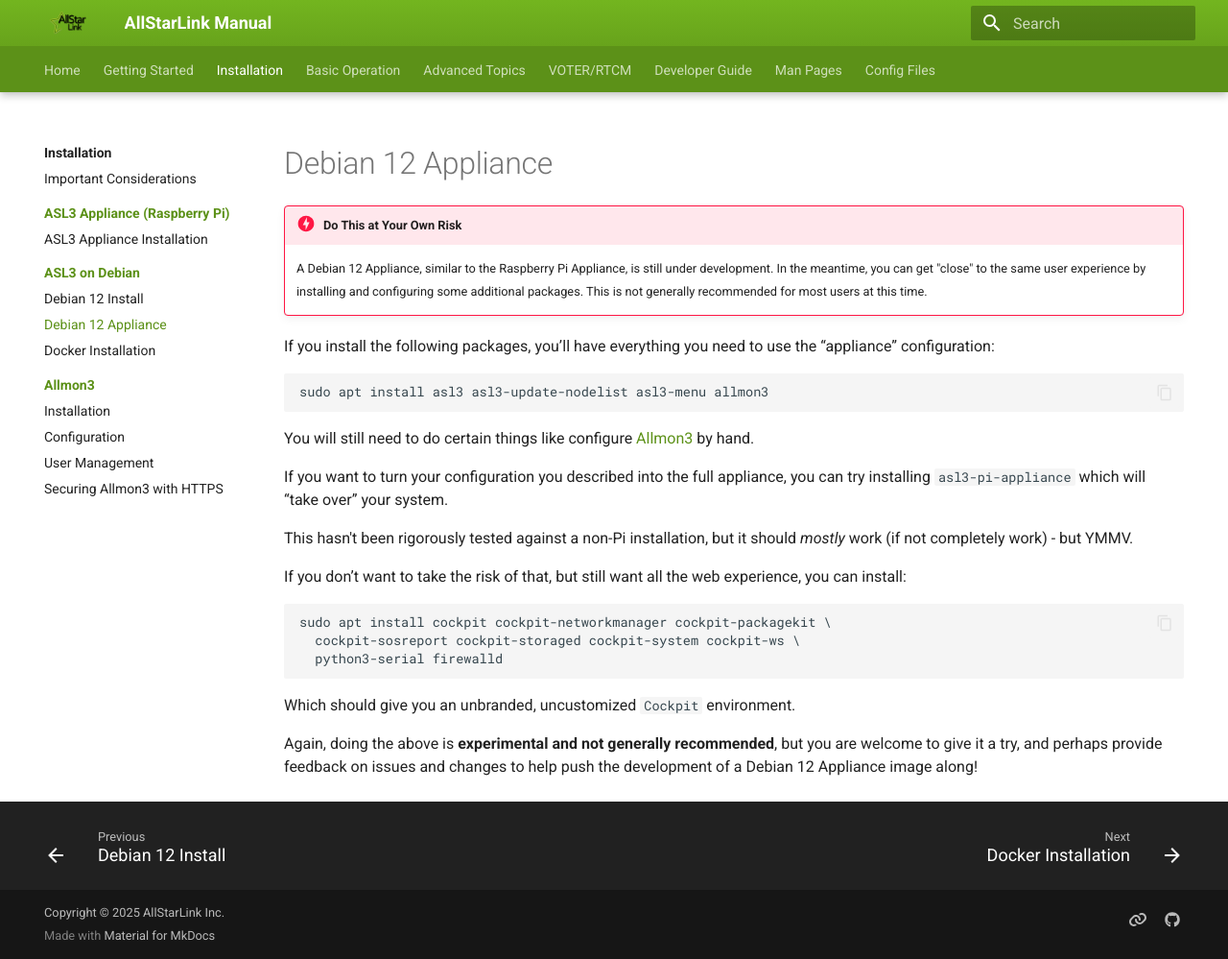
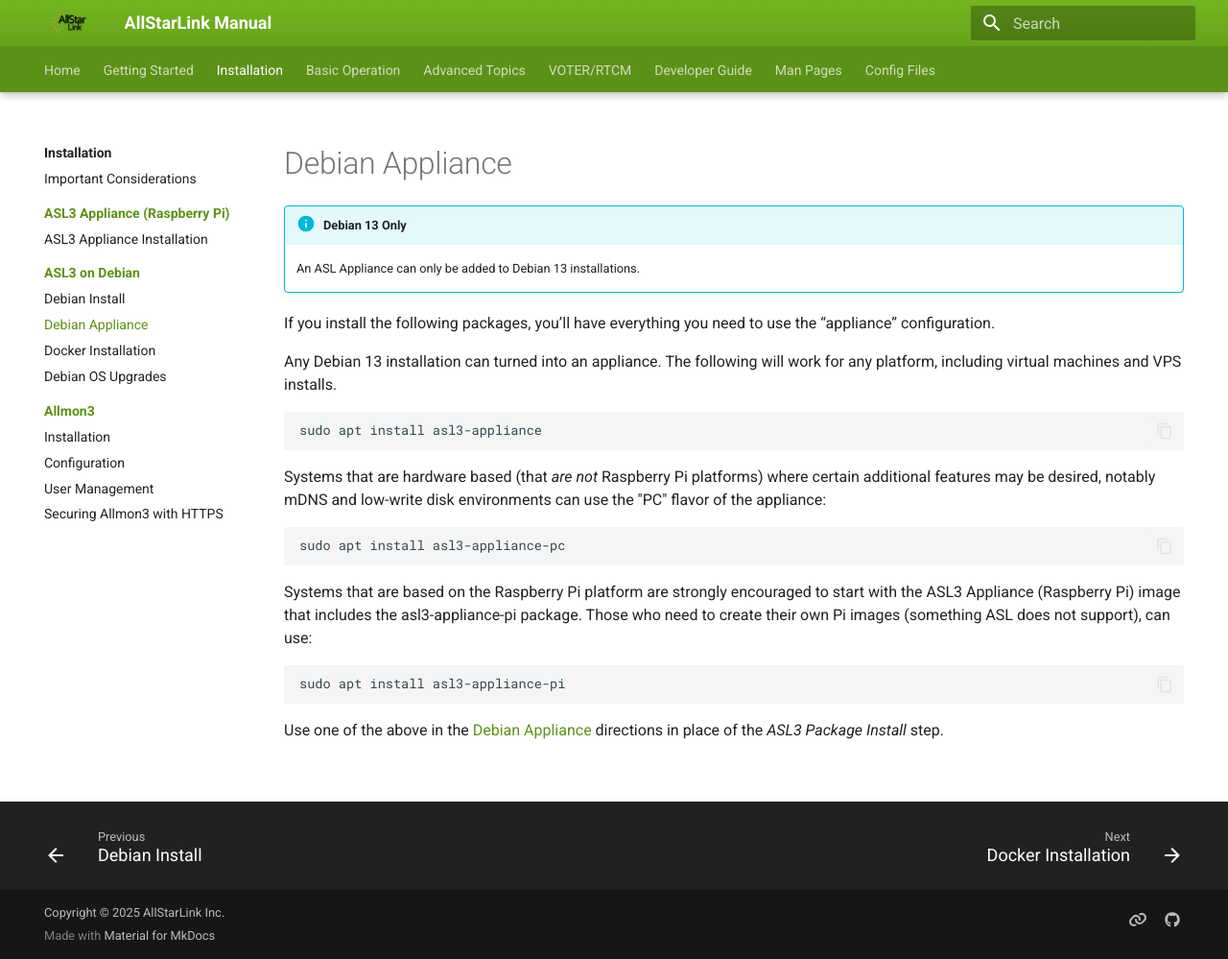
Before and after one commit to AllStarLink/ASL3-Manual, an MkDocs documentation site: the page built from docs/install/debian/deb-appliance.md, in a window 1280 px wide and 999 px high. Shown: the whole window at 96% size. Built offline with MkDocs 1.6.1 and Material for MkDocs 9.7.7, drawn with Linux system fonts in a browser that asks for light colours.

Commit message:
Add Documentation for Trixie Support (#202)

````diff
--- a/docs/install/debian/deb-appliance.md
+++ b/docs/install/debian/deb-appliance.md
@@ -1,28 +1,30 @@
-# Debian 12 Appliance
+# Debian Appliance
 
-!!! danger "Do This at Your Own Risk"
-    A Debian 12 Appliance, similar to the Raspberry Pi Appliance, is still under development. In the meantime, you can get "close" to the same user experience by installing and configuring some additional packages. This is not generally recommended for most users at this time.
+!!! info "Debian 13 Only"
+    An ASL Appliance can only be added to Debian 13 installations.
 
-If you install the following packages, you’ll have everything you need to use the “appliance” configuration:
+If you install the following packages, you’ll have everything you need to use the “appliance” configuration.
 
-```
-sudo apt install asl3 asl3-update-nodelist asl3-menu allmon3
+Any Debian 13 installation can turned into an appliance. The following
+will work for any platform, including virtual machines and VPS installs.
+```bash
+sudo apt install asl3-appliance
 ```
 
-You will still need to do certain things like configure [Allmon3](../../allmon3/index.md) by hand.
+Systems that are hardware based (that _are not_ Raspberry Pi platforms) where certain additional features
+may be desired, notably mDNS and low-write disk environments can
+use the "PC" flavor of the appliance:
 
-If you want to turn your configuration you described into the full appliance, you can try installing `asl3-pi-appliance` which will “take over” your system.
-
-This hasn't been rigorously tested against a non-Pi installation, but it should *mostly* work (if not completely work) - but YMMV.
-
-If you don’t want to take the risk of that, but still want all the web experience, you can install:
-
-```
-sudo apt install cockpit cockpit-networkmanager cockpit-packagekit \
-  cockpit-sosreport cockpit-storaged cockpit-system cockpit-ws \
-  python3-serial firewalld
+```bash
+sudo apt install asl3-appliance-pc
 ```
 
-Which should give you an unbranded, uncustomized `Cockpit` environment.
+Systems that are based on the Raspberry Pi platform are strongly encouraged to start with
+the ASL3 Appliance (Raspberry Pi) image that includes the asl3-appliance-pi package.
+Those who need to create their own Pi images (something ASL does not support), can use:
+```bash
+sudo apt install asl3-appliance-pi
+```
 
-Again, doing the above is **experimental and not generally recommended**, but you are welcome to give it a try, and perhaps provide feedback on issues and changes to help push the development of a Debian 12 Appliance image along!
+Use one of the above in the [Debian Appliance](install.md) directions
+in place of the _ASL3 Package Install_ step.
--- a/mkdocs.yml
+++ b/mkdocs.yml
@@ -74,6 +74,7 @@
       - install/debian/install.md
       - install/debian/deb-appliance.md
       - install/debian/docker.md
+      - install/debian/os-upgrades.md
     - <span style="color:hsl(86.28, 71.6%, 33.14%)">Allmon3</span>:
       - allmon3/index.md
       - allmon3/install.md
````
Also changed, not shown: docs/install/debian/install.md (+19 -6 lines), docs/install/debian/os-upgrades.md (added, +90 -0 lines).
